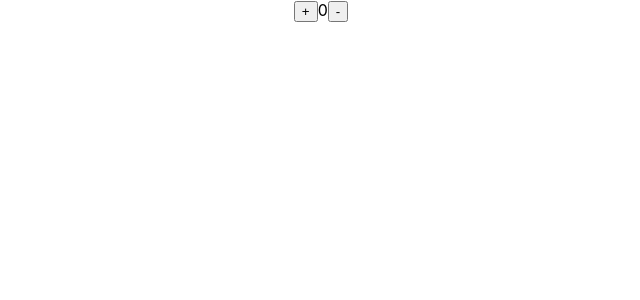
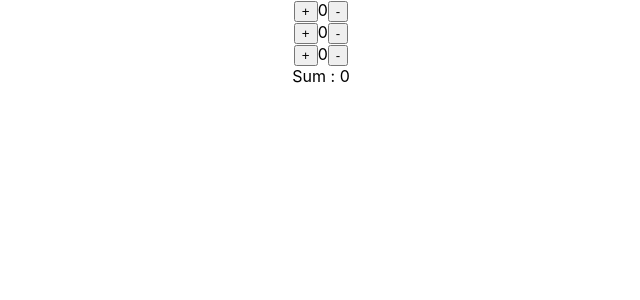
Before and after one commit to JackyLeungOOCL/react, a React (Create React App) app: page / in a window 1280 px wide. Shown: the top 300 px of the page, without its empty margins (319-959 px from the left). Built offline with nearby package versions, Linux system fonts and the light colour scheme.

Commit message:
[LEUNGJA] feat: added counter group and sum

```diff
--- a/src/App.js
+++ b/src/App.js
@@ -1,5 +1,6 @@
 import React, { Component } from 'react';
 import './App.css';
+import CounterGroup from './Components/CounterGroup';
 
 class App extends Component {
   state = {count : 0}
@@ -17,9 +18,10 @@ class App extends Component {
   render() {
     return (
       <div className="App">
-        <button onClick={this.addCount}>+</button>
+        {/* <button onClick={this.addCount}>+</button>
         <span>{this.state.count}</span>
-        <button onClick={this.minusCount}>-</button>
+        <button onClick={this.minusCount}>-</button> */}
+        <CounterGroup total={3} />
       </div>
     );
   }
--- /dev/null
+++ b/src/Components/Counter.js
@@ -0,0 +1,26 @@
+import React, { Component } from 'react'
+
+export default class Counter extends Component {
+  state = {count : 0}
+
+  addCount = () => {
+    let newCount = this.state.count + 1;
+    this.setState({count : newCount});
+    this.props.onUpdate(1);
+  }
+
+  minusCount = () => {
+    let newCount = this.state.count - 1;
+    this.setState({count : newCount});
+    this.props.onUpdate(-1);
+  }
+  render() {
+    return (
+      <div>
+        <button onClick={this.addCount}>+</button>
+        <span>{this.state.count}</span>
+        <button onClick={this.minusCount}>-</button>
+      </div>
+    )
+  }
+}
--- /dev/null
+++ b/src/Components/CounterGroup.js
@@ -0,0 +1,23 @@
+import React, { Component } from 'react'
+import Counter from './Counter.js'
+
+export default class CounterGroup extends Component {
+  state = {
+    sum : 0,
+    numberArray : new Array(this.props.total).fill(0)
+  };
+
+  updateSum = (delta) => {
+    let newSum = this.state.sum + delta;
+    this.setState({sum : newSum});
+  }
+
+  render() {
+    return (
+      <div>
+        <div>{this.state.numberArray.map(() => <Counter onUpdate={this.updateSum}/>)}</div>
+        <span>Sum : {this.state.sum}</span>
+      </div>
+    )
+  }
+}
```
